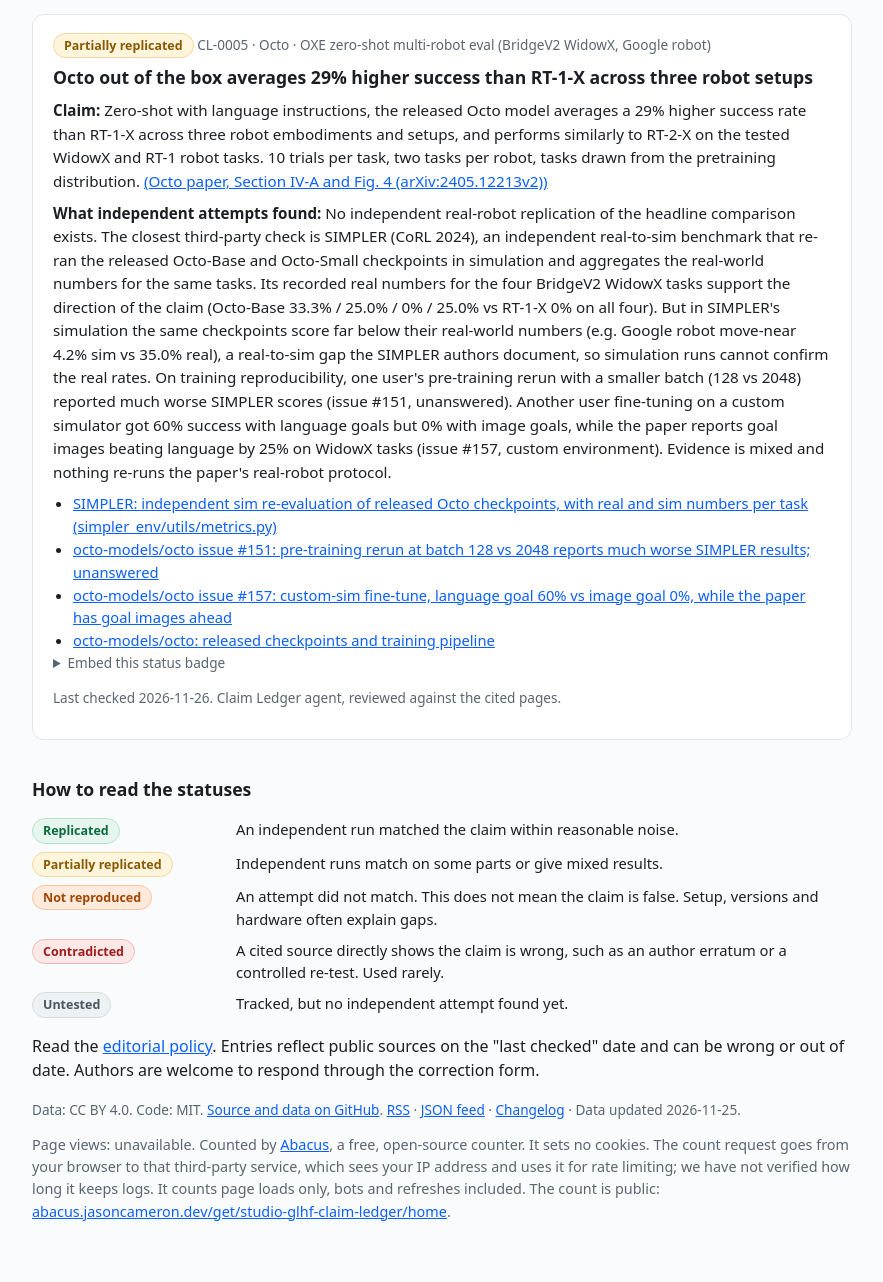
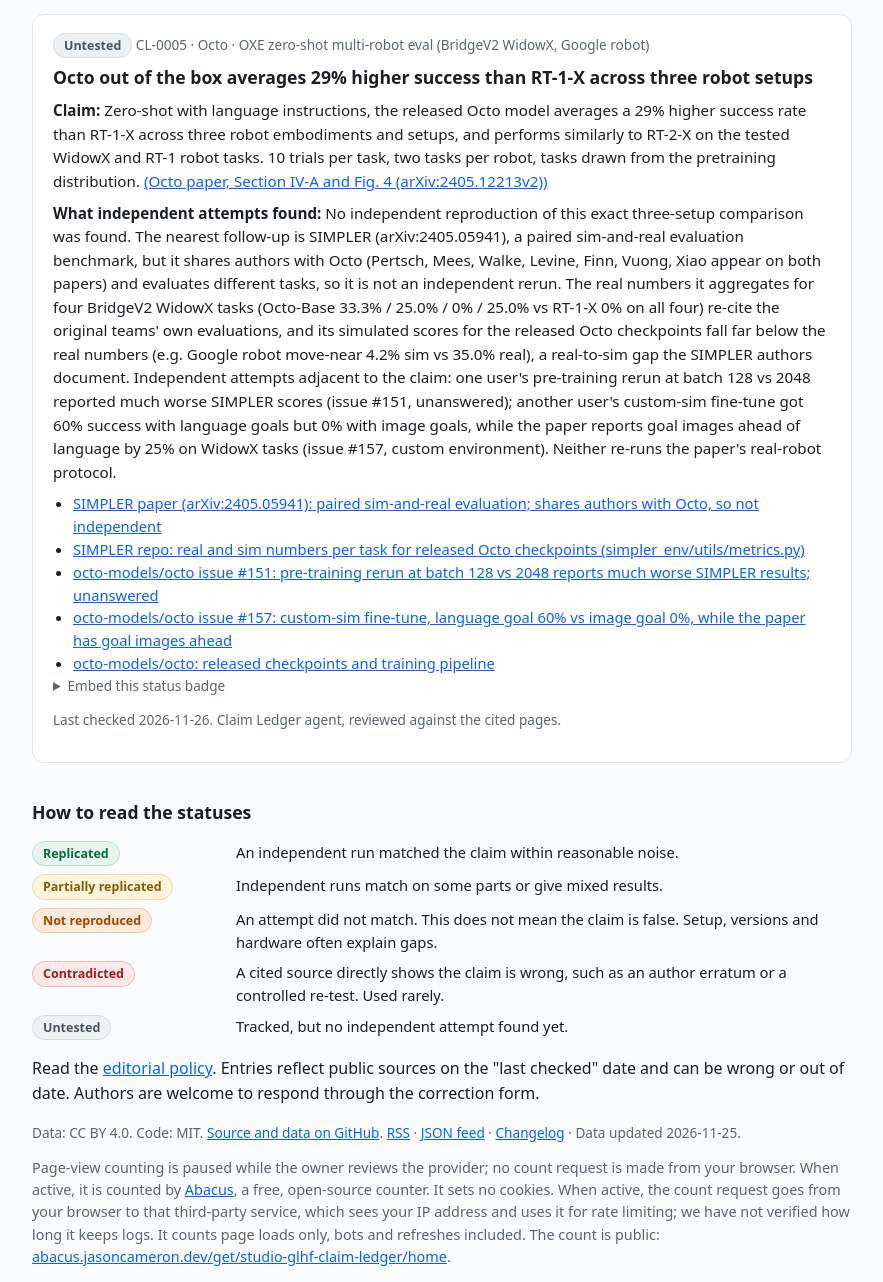
Before and after one commit to studio-glhf/claim-ledger, a plain HTML site: page docs/index.html in a window 1280 px wide. Shown: the part 2408-3690 px from the top of the page, without its empty margins (198-1081 px from the left). Before the commit the page ends 3645 px from the top, so only its background shows below. Drawn offline with Linux system fonts and the light colour scheme; no server answers.

Commit message:
CL-0005 reclassified untested (SIMPLER not independent, shared authors); pause visitor-side counter

```diff
--- a/docs/data.json
+++ b/docs/data.json
@@ -129,12 +129,17 @@
     "url": "https://arxiv.org/abs/2405.12213"
    },
    "paper": "https://arxiv.org/abs/2405.12213",
-   "status": "partially_replicated",
-   "summary": "No independent real-robot replication of the headline comparison exists. The closest third-party check is SIMPLER (CoRL 2024), an independent real-to-sim benchmark that re-ran the released Octo-Base and Octo-Small checkpoints in simulation and aggregates the real-world numbers for the same tasks. Its recorded real numbers for the four BridgeV2 WidowX tasks support the direction of the claim (Octo-Base 33.3% / 25.0% / 0% / 25.0% vs RT-1-X 0% on all four). But in SIMPLER's simulation the same checkpoints score far below their real-world numbers (e.g. Google robot move-near 4.2% sim vs 35.0% real), a real-to-sim gap the SIMPLER authors document, so simulation runs cannot confirm the real rates. On training reproducibility, one user's pre-training rerun with a smaller batch (128 vs 2048) reported much worse SIMPLER scores (issue #151, unanswered). Another user fine-tuning on a custom simulator got 60% success with language goals but 0% with image goals, while the paper reports goal images beating language by 25% on WidowX tasks (issue #157, custom environment). Evidence is mixed and nothing re-runs the paper's real-robot protocol.",
+   "status": "untested",
+   "summary": "No independent reproduction of this exact three-setup comparison was found. The nearest follow-up is SIMPLER (arXiv:2405.05941), a paired sim-and-real evaluation benchmark, but it shares authors with Octo (Pertsch, Mees, Walke, Levine, Finn, Vuong, Xiao appear on both papers) and evaluates different tasks, so it is not an independent rerun. The real numbers it aggregates for four BridgeV2 WidowX tasks (Octo-Base 33.3% / 25.0% / 0% / 25.0% vs RT-1-X 0% on all four) re-cite the original teams' own evaluations, and its simulated scores for the released Octo checkpoints fall far below the real numbers (e.g. Google robot move-near 4.2% sim vs 35.0% real), a real-to-sim gap the SIMPLER authors document. Independent attempts adjacent to the claim: one user's pre-training rerun at batch 128 vs 2048 reported much worse SIMPLER scores (issue #151, unanswered); another user's custom-sim fine-tune got 60% success with language goals but 0% with image goals, while the paper reports goal images ahead of language by 25% on WidowX tasks (issue #157, custom environment). Neither re-runs the paper's real-robot protocol.",
    "evidence": [
     {
+     "type": "paper",
+     "label": "SIMPLER paper (arXiv:2405.05941): paired sim-and-real evaluation; shares authors with Octo, so not independent",
+     "url": "https://arxiv.org/abs/2405.05941"
+    },
+    {
      "type": "repo",
-     "label": "SIMPLER: independent sim re-evaluation of released Octo checkpoints, with real and sim numbers per task (simpler_env/utils/metrics.py)",
+     "label": "SIMPLER repo: real and sim numbers per task for released Octo checkpoints (simpler_env/utils/metrics.py)",
      "url": "https://github.com/simpler-env/SimplerEnv"
     },
     {
--- a/docs/feed.json
+++ b/docs/feed.json
@@ -7,8 +7,8 @@
   {
    "id": "CL-0005",
    "url": "https://studio-glhf.github.io/claim-ledger/#CL-0005",
-   "title": "[partial] Octo out of the box averages 29% higher success than RT-1-X across three robot setups",
-   "content_text": "No independent real-robot replication of the headline comparison exists. The closest third-party check is SIMPLER (CoRL 2024), an independent real-to-sim benchmark that re-ran the released Octo-Base and Octo-Small checkpoints in simulation and aggregates the real-world numbers for the same tasks. Its recorded real numbers for the four BridgeV2 WidowX tasks support the direction of the claim (Octo-Base 33.3% / 25.0% / 0% / 25.0% vs RT-1-X 0% on all four). But in SIMPLER's simulation the same checkpoints score far below their real-world numbers (e.g. Google robot move-near 4.2% sim vs 35.0% real), a real-to-sim gap the SIMPLER authors document, so simulation runs cannot confirm the real rates. On training reproducibility, one user's pre-training rerun with a smaller batch (128 vs 2048) reported much worse SIMPLER scores (issue #151, unanswered). Another user fine-tuning on a custom simulator got 60% success with language goals but 0% with image goals, while the paper reports goal images beating language by 25% on WidowX tasks (issue #157, custom environment). Evidence is mixed and nothing re-runs the paper's real-robot protocol.",
+   "title": "[untested] Octo out of the box averages 29% higher success than RT-1-X across three robot setups",
+   "content_text": "No independent reproduction of this exact three-setup comparison was found. The nearest follow-up is SIMPLER (arXiv:2405.05941), a paired sim-and-real evaluation benchmark, but it shares authors with Octo (Pertsch, Mees, Walke, Levine, Finn, Vuong, Xiao appear on both papers) and evaluates different tasks, so it is not an independent rerun. The real numbers it aggregates for four BridgeV2 WidowX tasks (Octo-Base 33.3% / 25.0% / 0% / 25.0% vs RT-1-X 0% on all four) re-cite the original teams' own evaluations, and its simulated scores for the released Octo checkpoints fall far below the real numbers (e.g. Google robot move-near 4.2% sim vs 35.0% real), a real-to-sim gap the SIMPLER authors document. Independent attempts adjacent to the claim: one user's pre-training rerun at batch 128 vs 2048 reported much worse SIMPLER scores (issue #151, unanswered); another user's custom-sim fine-tune got 60% success with language goals but 0% with image goals, while the paper reports goal images ahead of language by 25% on WidowX tasks (issue #157, custom environment). Neither re-runs the paper's real-robot protocol.",
    "date_modified": "2026-11-26T00:00:00Z"
   },
   {
--- a/docs/index.html
+++ b/docs/index.html
@@ -45,17 +45,8 @@
 </main>
 <footer class="wrap">
   <p>Data: CC BY 4.0. Code: MIT. <a href="https://github.com/studio-glhf/claim-ledger">Source and data on GitHub</a>. <a href="feed.xml">RSS</a> · <a href="feed.json">JSON feed</a> · <a href="https://github.com/studio-glhf/claim-ledger/blob/main/CHANGELOG.md">Changelog</a> · <span id="upd"></span></p>
-  <p class="muted">Page views: <span id="pv">…</span>. Counted by <a href="https://abacus.jasoncameron.dev">Abacus</a>, a free, open-source counter. It sets no cookies. The count request goes from your browser to that third-party service, which sees your IP address and uses it for rate limiting; we have not verified how long it keeps logs. It counts page loads only, bots and refreshes included. The count is public: <a href="https://abacus.jasoncameron.dev/get/studio-glhf-claim-ledger/home">abacus.jasoncameron.dev/get/studio-glhf-claim-ledger/home</a>.</p>
+  <p class="muted">Page-view counting is paused while the owner reviews the provider; no count request is made from your browser. When active, it is counted by <a href="https://abacus.jasoncameron.dev">Abacus</a>, a free, open-source counter. It sets no cookies. When active, the count request goes from your browser to that third-party service, which sees your IP address and uses it for rate limiting; we have not verified how long it keeps logs. It counts page loads only, bots and refreshes included. The count is public: <a href="https://abacus.jasoncameron.dev/get/studio-glhf-claim-ledger/home">abacus.jasoncameron.dev/get/studio-glhf-claim-ledger/home</a>.</p>
 </footer>
 <script src="app.js"></script>
-<script>
-(function(){try{
-  var el=document.getElementById('pv');if(!el)return;
-  fetch('https://abacus.jasoncameron.dev/hit/studio-glhf-claim-ledger/home',{mode:'cors',cache:'no-store'})
-    .then(function(r){return r.json();})
-    .then(function(d){el.textContent=(d&&d.value!=null)?Number(d.value).toLocaleString():'unavailable';})
-    .catch(function(){el.textContent='unavailable';});
-}catch(e){}})();
-</script>
 </body>
 </html>
```
Also changed, not shown: docs/feed.xml (+1 -1 lines), docs/badges/CL-0005.svg, 2 other files.
